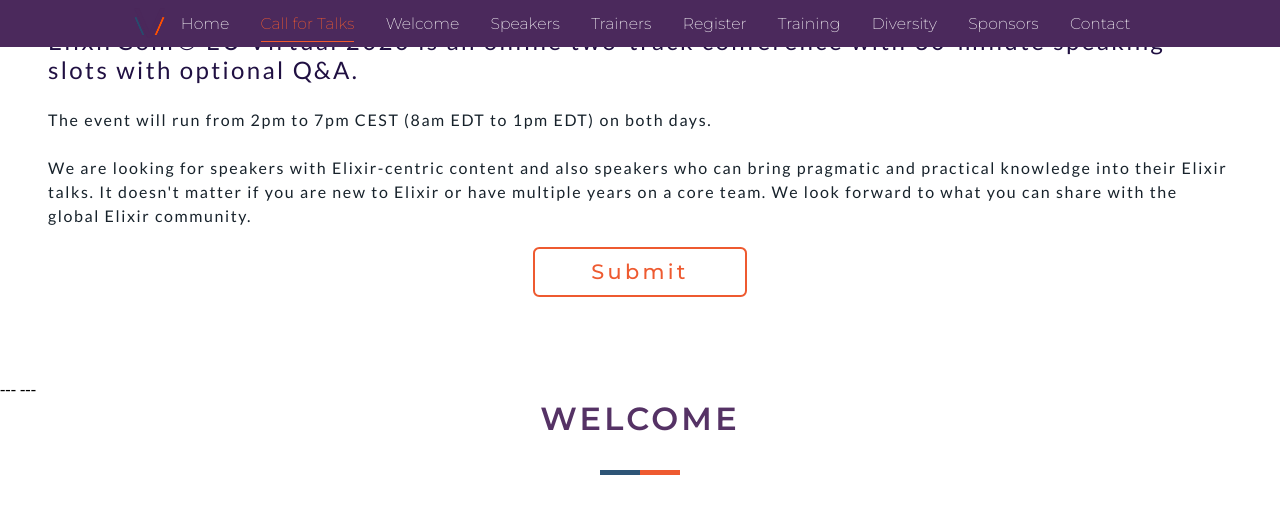
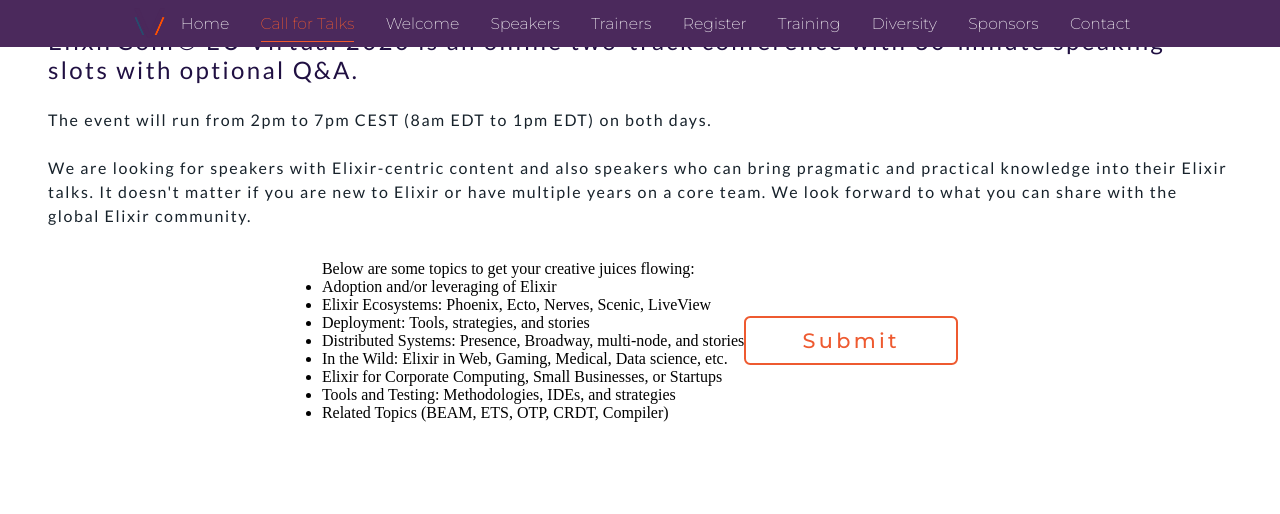
Before and after one commit to esl/virtual-elixirconf-eu-jekyll, a Jekyll site: the page built from index.html, in a window 1280 px wide and 900 px high, scrolled down 1111 px, cut to the strip 0-519 px from the top of the window. Shown: the top 514 px of the strip. Built offline with Jekyll 4.4.1, drawn with Linux system fonts in a browser that asks for light colours; some web fonts are replaced.

Commit message:
Update from Forestry.io Monika Coles updated _includes/cft.html

```diff
--- a/_includes/cft.html
+++ b/_includes/cft.html
@@ -11,6 +11,17 @@
                The event will run from 2pm to 7pm CEST (8am EDT to 1pm EDT) on both days.<br>
 <br>
             We are looking for speakers with Elixir-centric content and also speakers who can bring pragmatic and practical knowledge into their Elixir talks. It doesn't matter if you are new to Elixir or have multiple years on a core team. We look forward to what you can share with the global Elixir community.<br>
+              <ul>Below are some topics to get your creative juices flowing:
+
+<li>Adoption and/or leveraging of Elixir</li>
+<li>Elixir Ecosystems: Phoenix, Ecto, Nerves, Scenic, LiveView</li>
+<li>Deployment: Tools, strategies, and stories</li>
+<li>Distributed Systems: Presence, Broadway, multi-node, and stories</li>
+<li>In the Wild: Elixir in Web, Gaming, Medical, Data science, etc.</li>
+<li>Elixir for Corporate Computing, Small Businesses, or Startups</li>
+<li>Tools and Testing: Methodologies, IDEs, and strategies</li>
+<li>Related Topics (BEAM, ETS, OTP, CRDT, Compiler)</li>
+  </ul>
 <p class="text-content mb-5" align="center">
      <a class="page-scroll btn-outline btn-orange mb-5 btn-orange" href="https://eventil.com/events/elixirconf-v-2020">Submit</a>
     </div>
```
